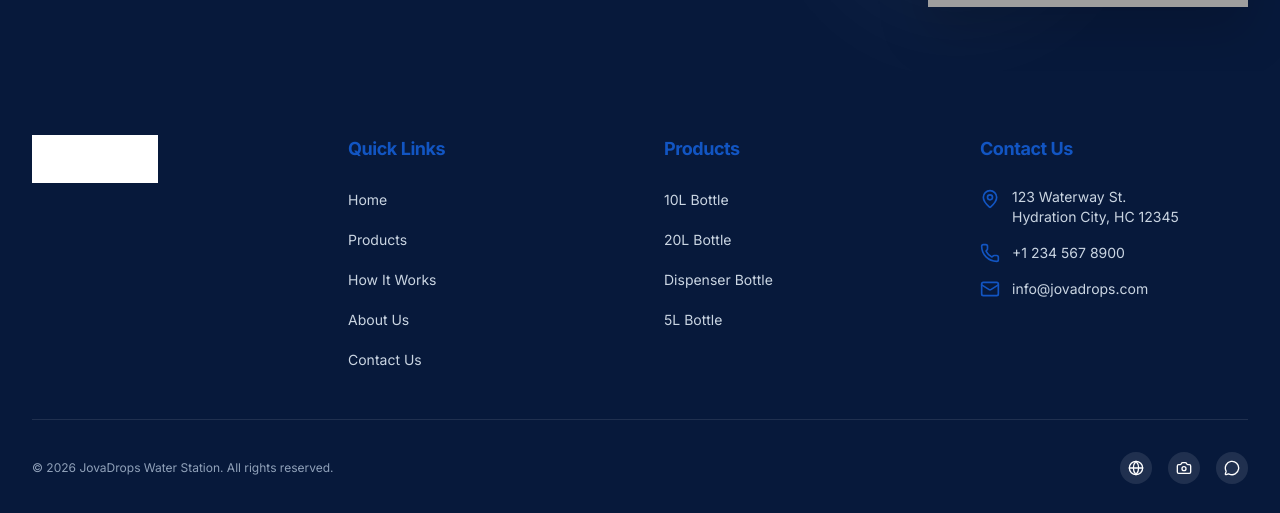
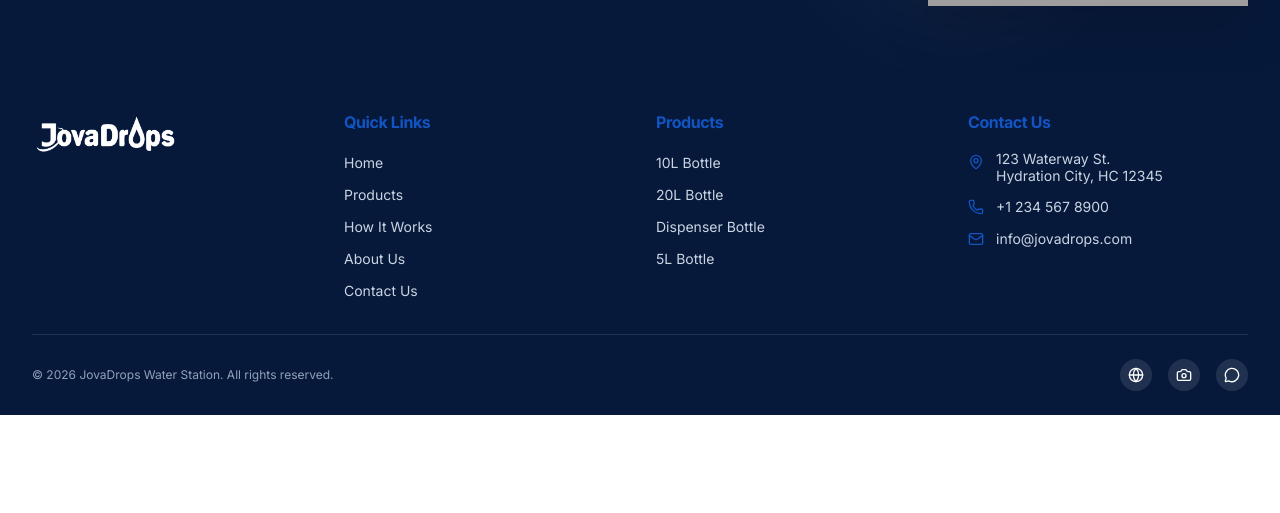
Before and after one commit to kloudke/jovadrops-web-app, a Next.js app: page / in a window 1280 px wide. Shown: the part 1753-2266 px from the top of the page. After the commit the page ends 2168 px from the top, so only its background shows below. Built offline with nearby package versions, Linux system fonts and the light colour scheme; grey boxes are pictures that could not be loaded.

Commit message:
Update UI components

```diff
--- a/src/components/layout/public-footer.tsx
+++ b/src/components/layout/public-footer.tsx
@@ -4,9 +4,9 @@ import { Logo } from '@/components/ui/logo'
 
 export function PublicFooter() {
   return (
-    <footer className="bg-brand-dark text-white pt-16 pb-8">
+    <footer className="bg-brand-dark text-white pt-10 pb-6">
       <div className="container mx-auto px-4 lg:px-8">
-        <div className="grid grid-cols-1 md:grid-cols-2 lg:grid-cols-4 gap-12 mb-12">
+        <div className="grid grid-cols-1 md:grid-cols-2 lg:grid-cols-4 gap-8 mb-8">
 
           {/* Column 1: Logo & Slogan */}
           <div className="flex flex-col">
@@ -17,8 +17,8 @@ export function PublicFooter() {
 
           {/* Column 2: Quick Links */}
           <div>
-            <h4 className="font-bold text-lg mb-6">Quick Links</h4>
-            <ul className="space-y-4">
+            <h4 className="font-bold text-base mb-4">Quick Links</h4>
+            <ul className="space-y-2">
               <li><Link href="/" className="text-sm text-slate-300 hover:text-white transition-colors">Home</Link></li>
               <li><Link href="/products" className="text-sm text-slate-300 hover:text-white transition-colors">Products</Link></li>
               <li><Link href="/#how-it-works" className="text-sm text-slate-300 hover:text-white transition-colors">How It Works</Link></li>
@@ -29,8 +29,8 @@ export function PublicFooter() {
 
           {/* Column 3: Products */}
           <div>
-            <h4 className="font-bold text-lg mb-6">Products</h4>
-            <ul className="space-y-4">
+            <h4 className="font-bold text-base mb-4">Products</h4>
+            <ul className="space-y-2">
               <li><Link href="/products" className="text-sm text-slate-300 hover:text-white transition-colors">10L Bottle</Link></li>
               <li><Link href="/products" className="text-sm text-slate-300 hover:text-white transition-colors">20L Bottle</Link></li>
               <li><Link href="/products" className="text-sm text-slate-300 hover:text-white transition-colors">Dispenser Bottle</Link></li>
@@ -40,20 +40,20 @@ export function PublicFooter() {
 
           {/* Column 4: Contact Us */}
           <div>
-            <h4 className="font-bold text-lg mb-6">Contact Us</h4>
-            <ul className="space-y-4">
+            <h4 className="font-bold text-base mb-4">Contact Us</h4>
+            <ul className="space-y-3">
               <li className="flex items-start gap-3">
-                <MapPin className="w-5 h-5 text-brand-primary shrink-0 mt-0.5" />
-                <span className="text-sm text-slate-300">
+                <MapPin className="w-4 h-4 text-brand-primary shrink-0 mt-1" />
+                <span className="text-sm text-slate-300 leading-tight">
                   123 Waterway St.<br />Hydration City, HC 12345
                 </span>
               </li>
               <li className="flex items-center gap-3">
-                <Phone className="w-5 h-5 text-brand-primary shrink-0" />
+                <Phone className="w-4 h-4 text-brand-primary shrink-0" />
                 <span className="text-sm text-slate-300">+1 234 567 8900</span>
               </li>
               <li className="flex items-center gap-3">
-                <Mail className="w-5 h-5 text-brand-primary shrink-0" />
+                <Mail className="w-4 h-4 text-brand-primary shrink-0" />
                 <span className="text-sm text-slate-300">info@jovadrops.com</span>
               </li>
             </ul>
@@ -62,7 +62,7 @@ export function PublicFooter() {
         </div>
 
         {/* Bottom Bar */}
-        <div className="pt-8 border-t border-white/10 flex flex-col md:flex-row justify-between items-center gap-4">
+        <div className="pt-6 border-t border-white/10 flex flex-col md:flex-row justify-between items-center gap-4">
           <p className="text-xs text-slate-400">
             © {new Date().getFullYear()} JovaDrops Water Station. All rights reserved.
           </p>
--- a/src/components/layout/public-navbar.tsx
+++ b/src/components/layout/public-navbar.tsx
@@ -5,7 +5,7 @@ import { Logo } from '@/components/ui/logo'
 
 export function PublicNavbar() {
   return (
-    <header className="sticky top-0 z-50 w-full bg-white border-b border-slate-100">
+    <header className="sticky top-0 z-50 w-full bg-brand-light border-none">
       <div className="container mx-auto px-4 lg:px-8 flex h-20 items-center justify-between">
         {/* Logo */}
         <Link href="/">
--- a/src/components/ui/logo.tsx
+++ b/src/components/ui/logo.tsx
@@ -5,11 +5,11 @@ export function Logo({ className = "", lightText = false }: { className?: string
     <div className={`flex flex-col ${className}`}>
       <div className="flex items-center">
         <Image
-          src="/logo.png"
+          src="/logo-update.png"
           alt="JovaDrops Logo"
-          width={200}
-          height={60}
-          className={`w-auto h-10 md:h-12 object-contain ${lightText ? 'brightness-0 invert' : ''}`}
+          width={220}
+          height={66}
+          className={`w-auto h-12 md:h-14 object-contain ${lightText ? 'brightness-0 invert' : ''}`}
           priority
         />
       </div>
```
